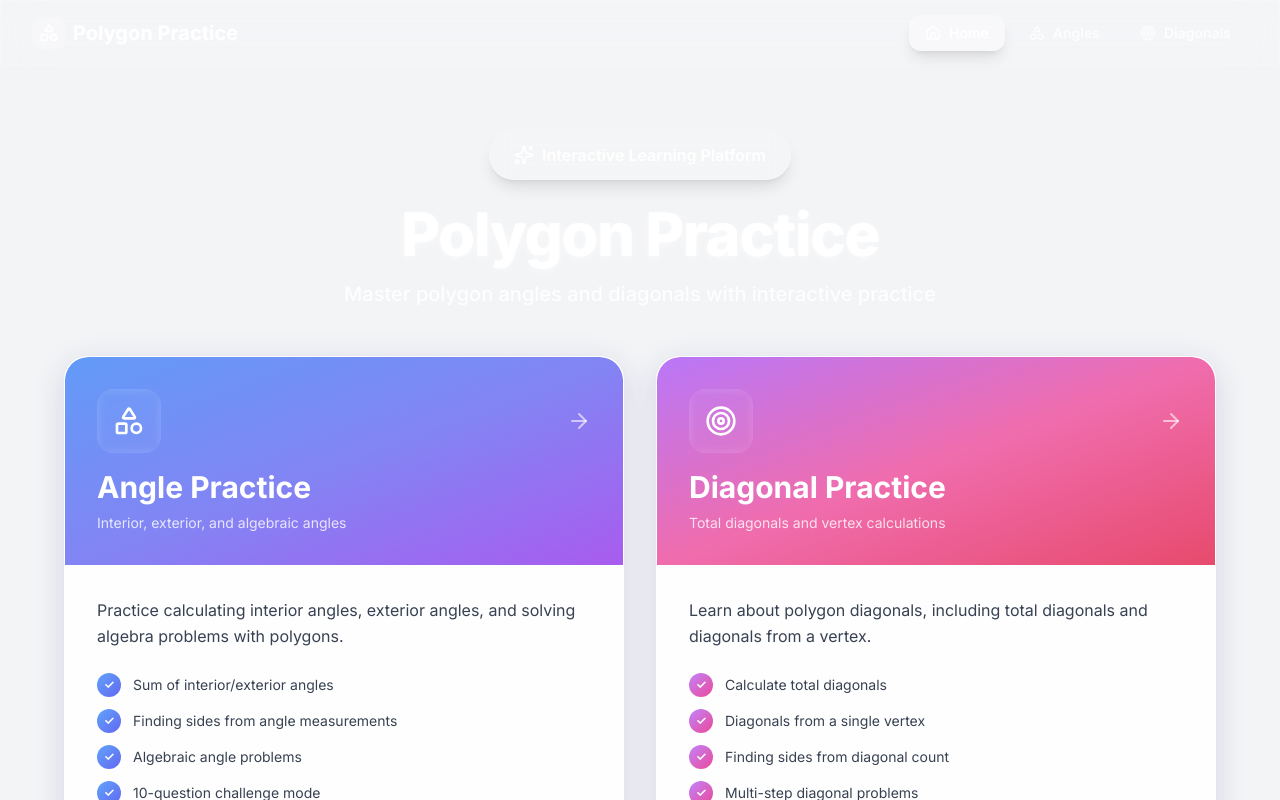
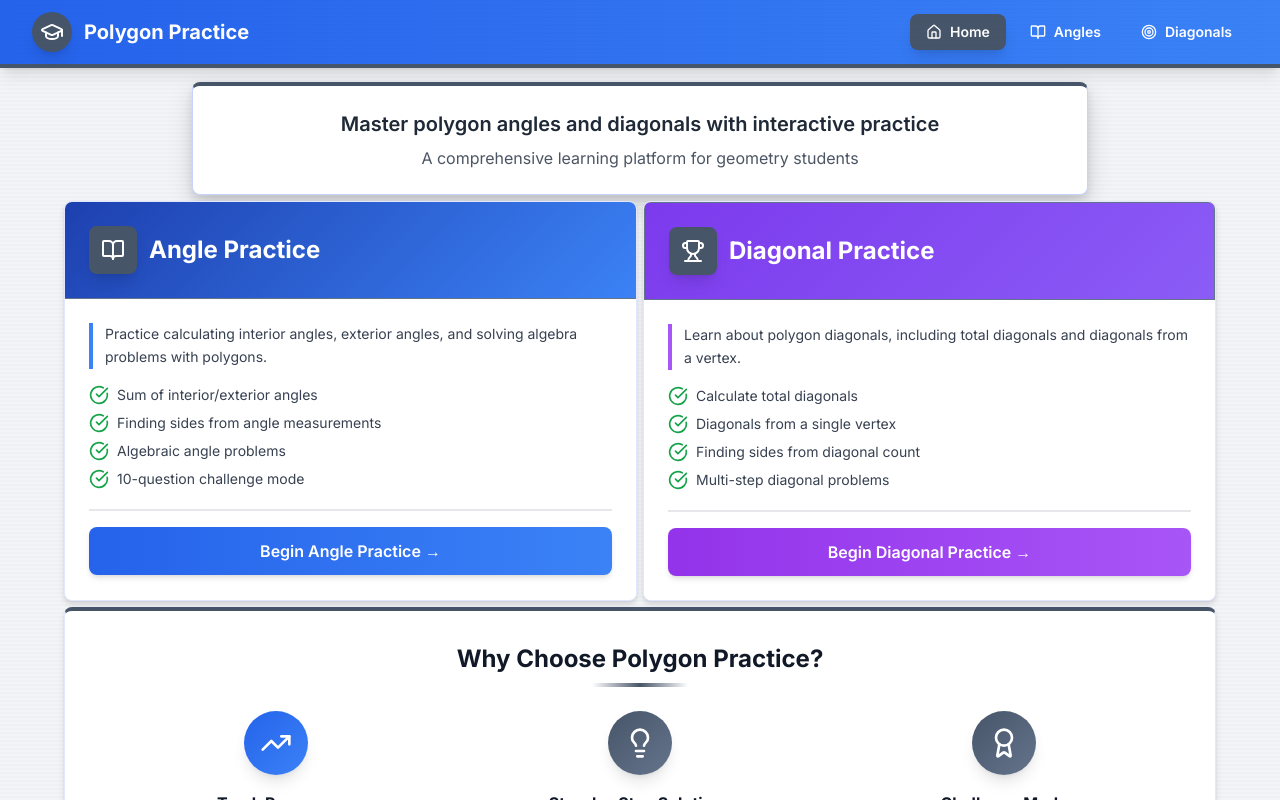
Before and after one commit to Shmar10/polygon-practice, a React (Vite) app: page / in a window 1280 px wide. Shown: the top 800 px of the page. Built offline with nearby package versions, Linux system fonts and the light colour scheme.

Commit message:
feat: Update UI styling and navigation for improved user experience

```diff
--- a/src/components/shared/Navigation.jsx
+++ b/src/components/shared/Navigation.jsx
@@ -1,9 +1,9 @@
 import { Link, useLocation } from 'react-router-dom';
-import { Home, Shapes, Target } from 'lucide-react';
+import { Home, BookOpen, Target, GraduationCap } from 'lucide-react';
 
 /**
- * Navigation Component - Glassmorphism Design
- * Main navigation bar for the app with frosted glass effect
+ * Navigation Component - Academic Premium Design
+ * Professional academic navigation bar
  */
 export function Navigation() {
   const location = useLocation();
@@ -11,25 +11,25 @@ export function Navigation() {
   const isActive = (path) => location.pathname === path;
 
   return (
-    <nav className="glass-strong mb-8 sticky top-0 z-40 border-b border-white/20">
+    <nav className="bg-gradient-to-r from-blue-600 to-blue-500 border-b-4 border-slate-600 mb-1.5 shadow-lg">
       <div className="container mx-auto max-w-7xl px-4 sm:px-6 lg:px-8">
         <div className="flex justify-between items-center h-16">
           {/* Logo/Title */}
-          <Link to="/" className="text-xl font-bold text-white hover:text-white/80 transition-colors flex items-center gap-2">
-            <div className="w-8 h-8 rounded-lg bg-white/20 flex items-center justify-center">
-              <Shapes className="w-5 h-5" />
+          <Link to="/" className="flex items-center gap-3 text-white hover:text-blue-200 transition-colors">
+            <div className="w-10 h-10 rounded-full bg-slate-600 flex items-center justify-center shadow-lg">
+              <GraduationCap className="w-6 h-6 text-white" />
             </div>
-            Polygon Practice
+            <span className="text-xl font-bold hidden sm:inline">Polygon Practice</span>
           </Link>
 
           {/* Navigation Links */}
           <div className="flex space-x-2">
             <Link
               to="/"
-              className={`px-4 py-2 rounded-xl text-sm font-semibold transition-all duration-300 flex items-center gap-2 ${
+              className={`px-4 py-2 rounded-lg text-sm font-semibold transition-all duration-200 flex items-center gap-2 ${
                 isActive('/')
-                  ? 'bg-white/30 text-white shadow-lg'
-                  : 'text-white/80 hover:bg-white/20 hover:text-white'
+                  ? 'bg-slate-600 text-white shadow-lg'
+                  : 'text-white hover:bg-blue-700'
               }`}
             >
               <Home className="w-4 h-4" />
@@ -37,21 +37,21 @@ export function Navigation() {
             </Link>
             <Link
               to="/angles"
-              className={`px-4 py-2 rounded-xl text-sm font-semibold transition-all duration-300 flex items-center gap-2 ${
+              className={`px-4 py-2 rounded-lg text-sm font-semibold transition-all duration-200 flex items-center gap-2 ${
                 isActive('/angles')
-                  ? 'bg-white/30 text-white shadow-lg'
-                  : 'text-white/80 hover:bg-white/20 hover:text-white'
+                  ? 'bg-slate-600 text-white shadow-lg'
+                  : 'text-white hover:bg-blue-700'
               }`}
             >
-              <Shapes className="w-4 h-4" />
+              <BookOpen className="w-4 h-4" />
               <span className="hidden sm:inline">Angles</span>
             </Link>
             <Link
               to="/diagonals"
-              className={`px-4 py-2 rounded-xl text-sm font-semibold transition-all duration-300 flex items-center gap-2 ${
+              className={`px-4 py-2 rounded-lg text-sm font-semibold transition-all duration-200 flex items-center gap-2 ${
                 isActive('/diagonals')
-                  ? 'bg-white/30 text-white shadow-lg'
-                  : 'text-white/80 hover:bg-white/20 hover:text-white'
+                  ? 'bg-slate-600 text-white shadow-lg'
+                  : 'text-white hover:bg-blue-700'
               }`}
             >
               <Target className="w-4 h-4" />
--- a/src/index.css
+++ b/src/index.css
@@ -4,12 +4,10 @@
 @tailwind components;
 @tailwind utilities;
 
-/* Glassmorphism Animated Background */
+/* Academic Premium Background */
 @layer base {
   body {
-    background: linear-gradient(135deg, #667eea 0%, #764ba2 50%, #f093fb 100%);
-    background-size: 200% 200%;
-    animation: gradientShift 15s ease infinite;
+    background: linear-gradient(180deg, #f8fafc 0%, #f1f5f9 100%);
     min-height: 100vh;
     position: relative;
   }
@@ -17,30 +15,19 @@
   body::before {
     content: '';
     position: fixed;
-    top: -50%;
-    left: -50%;
-    width: 200%;
-    height: 200%;
-    background: radial-gradient(circle, rgba(102, 126, 234, 0.3) 0%, transparent 50%),
-                radial-gradient(circle at 80% 80%, rgba(240, 147, 251, 0.3) 0%, transparent 50%);
-    animation: rotate 30s linear infinite;
-    z-index: -1;
+    top: 0;
+    left: 0;
+    right: 0;
+    bottom: 0;
+    background-image:
+      repeating-linear-gradient(0deg, transparent, transparent 2px, rgba(30, 64, 175, 0.02) 2px, rgba(30, 64, 175, 0.02) 4px);
+    pointer-events: none;
+    z-index: 0;
   }
 
   html {
     scroll-behavior: smooth;
   }
-}
-
-@keyframes gradientShift {
-  0% { background-position: 0% 50%; }
-  50% { background-position: 100% 50%; }
-  100% { background-position: 0% 50%; }
-}
-
-@keyframes rotate {
-  from { transform: rotate(0deg); }
-  to { transform: rotate(360deg); }
 }
 
 /* Hide number input spinners */
@@ -53,35 +40,28 @@ input[type=number] {
   -moz-appearance: textfield;
 }
 
-/* Glassmorphism utilities */
+/* Academic Premium Card Styles */
 @layer components {
-  .glass {
-    background: rgba(255, 255, 255, 0.1);
-    backdrop-filter: blur(10px);
-    -webkit-backdrop-filter: blur(10px);
-    border: 1px solid rgba(255, 255, 255, 0.2);
+  .academic-card {
+    background: #ffffff;
+    border: 1px solid #e0e7ff;
+    box-shadow: 0 4px 6px rgba(0, 0, 0, 0.1), 0 2px 4px rgba(0, 0, 0, 0.06);
   }
 
-  .glass-strong {
-    background: rgba(255, 255, 255, 0.15);
-    backdrop-filter: blur(20px);
-    -webkit-backdrop-filter: blur(20px);
-    border: 1px solid rgba(255, 255, 255, 0.3);
+  .academic-card-raised {
+    background: #ffffff;
+    border: 1px solid #c7d2fe;
+    box-shadow: 0 10px 25px rgba(0, 0, 0, 0.15), 0 5px 10px rgba(0, 0, 0, 0.1);
   }
 
-  .glass-card {
-    background: rgba(255, 255, 255, 0.9);
-    backdrop-filter: blur(20px);
-    -webkit-backdrop-filter: blur(20px);
-    border: 1px solid rgba(255, 255, 255, 0.5);
-    box-shadow: 0 8px 32px 0 rgba(31, 38, 135, 0.15);
+  .academic-header {
+    background: linear-gradient(135deg, #1e40af 0%, #3b82f6 100%);
+    border-bottom: 1px solid #64748b;
   }
 
-  .glass-dark {
-    background: rgba(255, 255, 255, 0.05);
-    backdrop-filter: blur(10px);
-    -webkit-backdrop-filter: blur(10px);
-    border: 1px solid rgba(255, 255, 255, 0.1);
+  .academic-accent {
+    background: linear-gradient(135deg, #7c3aed 0%, #8b5cf6 100%);
+    border: 1px solid #64748b;
   }
 }
 
@@ -96,4 +76,7 @@ input[type=number] {
   .text-shadow-white {
     text-shadow: 0 2px 8px rgba(255, 255, 255, 0.5);
   }
+  .text-shadow-gold {
+    text-shadow: 2px 2px 4px rgba(193, 154, 107, 0.3);
+  }
 }
--- a/src/pages/Home.jsx
+++ b/src/pages/Home.jsx
@@ -1,90 +1,72 @@
 import { Link } from 'react-router-dom';
-import { BookOpen, Trophy, TrendingUp, Lightbulb, Target, Shapes, Sparkles, ArrowRight } from 'lucide-react';
+import { BookOpen, Trophy, TrendingUp, Lightbulb, GraduationCap, Award, CheckCircle } from 'lucide-react';
 
 /**
- * Home Page - Glassmorphism Design
- * Modern frosted glass aesthetic with vibrant gradients
+ * Home Page - Academic Premium Design
+ * Classic, professional academic aesthetic
  */
 export function Home() {
   return (
-    <div className="min-h-screen py-8 px-4 sm:px-6 lg:px-8 relative">
+    <div className="min-h-screen py-2 px-4 sm:px-6 lg:px-8 relative">
       <div className="max-w-6xl mx-auto relative z-10">
-        {/* Header with glass badge */}
-        <div className="text-center mb-12 animate-fade-in">
-          <div className="inline-flex items-center gap-2 glass px-6 py-3 rounded-full shadow-lg mb-6 hover:scale-105 transition-transform">
-            <Sparkles className="w-5 h-5 text-white" />
-            <span className="font-semibold text-white">Interactive Learning Platform</span>
+        {/* Academic Header */}
+        <div className="text-center mb-1.5 animate-fade-in">
+          <div className="academic-card-raised rounded-lg p-6 max-w-4xl mx-auto border-t-4 border-t-slate-600">
+            <p className="text-xl text-gray-800 font-semibold mb-2">
+              Master polygon angles and diagonals with interactive practice
+            </p>
+            <p className="text-base text-gray-600">
+              A comprehensive learning platform for geometry students
+            </p>
           </div>
-          <h1 className="text-5xl sm:text-6xl font-extrabold text-white mb-4 tracking-tight text-shadow-white">
-            Polygon Practice
-          </h1>
-          <p className="text-xl text-white/90 font-medium max-w-2xl mx-auto">
-            Master polygon angles and diagonals with interactive practice
-          </p>
         </div>
 
-        {/* Practice Mode Cards - Glassmorphism */}
-        <div className="grid md:grid-cols-2 gap-8 mb-12">
+        {/* Practice Mode Cards */}
+        <div className="grid md:grid-cols-2 gap-1.5 mb-1.5">
           {/* Angles Card */}
           <Link
             to="/angles"
-            className="block group animate-slide-up"
+            className="block group"
           >
-            <div className="glass-card rounded-3xl overflow-hidden hover:scale-105 transition-all duration-500 hover:shadow-2xl">
-              {/* Gradient Header */}
-              <div className="relative p-8 bg-gradient-to-br from-blue-500/80 via-indigo-500/80 to-purple-600/80 backdrop-blur-xl">
-                <div className="absolute inset-0 bg-white/10 opacity-0 group-hover:opacity-100 transition-opacity duration-500"></div>
-                <div className="relative z-10">
-                  <div className="flex items-center justify-between mb-4">
-                    <div className="w-16 h-16 rounded-2xl bg-white/20 backdrop-blur-sm flex items-center justify-center group-hover:rotate-12 group-hover:scale-110 transition-all duration-300">
-                      <Shapes className="w-8 h-8 text-white" />
-                    </div>
-                    <ArrowRight className="w-6 h-6 text-white/60 group-hover:text-white group-hover:translate-x-2 transition-all" />
+            <div className="academic-card rounded-lg overflow-hidden hover:shadow-xl transition-all duration-300 h-full">
+              {/* Header */}
+              <div className="academic-header p-6">
+                <div className="flex items-center gap-3">
+                  <div className="w-12 h-12 rounded-lg bg-slate-600 flex items-center justify-center shadow-lg">
+                    <BookOpen className="w-6 h-6 text-white" />
                   </div>
-                  <h2 className="text-3xl font-bold text-white mb-2">
+                  <h2 className="text-2xl font-bold text-white">
                     Angle Practice
                   </h2>
-                  <p className="text-white/80 text-sm">
-                    Interior, exterior, and algebraic angles
-                  </p>
                 </div>
               </div>
 
               {/* Content */}
-              <div className="p-8">
-                <p className="text-gray-700 mb-6 leading-relaxed">
+              <div className="p-6 bg-white">
+                <p className="text-gray-700 text-sm mb-4 leading-relaxed border-l-4 border-blue-500 pl-3">
                   Practice calculating interior angles, exterior angles, and solving algebra problems with polygons.
                 </p>
-                <ul className="space-y-3 mb-8">
-                  <li className="flex items-center gap-3 text-gray-700">
-                    <div className="w-6 h-6 rounded-full bg-gradient-to-br from-blue-400 to-indigo-500 flex items-center justify-center flex-shrink-0">
-                      <span className="text-white text-xs font-bold">✓</span>
-                    </div>
+                <ul className="space-y-2 mb-5">
+                  <li className="flex items-center gap-2 text-gray-700">
+                    <CheckCircle className="w-5 h-5 text-green-600 flex-shrink-0" />
                     <span className="text-sm">Sum of interior/exterior angles</span>
                   </li>
-                  <li className="flex items-center gap-3 text-gray-700">
-                    <div className="w-6 h-6 rounded-full bg-gradient-to-br from-blue-400 to-indigo-500 flex items-center justify-center flex-shrink-0">
-                      <span className="text-white text-xs font-bold">✓</span>
-                    </div>
+                  <li className="flex items-center gap-2 text-gray-700">
+                    <CheckCircle className="w-5 h-5 text-green-600 flex-shrink-0" />
                     <span className="text-sm">Finding sides from angle measurements</span>
                   </li>
-                  <li className="flex items-center gap-3 text-gray-700">
-                    <div className="w-6 h-6 rounded-full bg-gradient-to-br from-blue-400 to-indigo-500 flex items-center justify-center flex-shrink-0">
-                      <span className="text-white text-xs font-bold">✓</span>
-                    </div>
+                  <li className="flex items-center gap-2 text-gray-700">
+                    <CheckCircle className="w-5 h-5 text-green-600 flex-shrink-0" />
                     <span className="text-sm">Algebraic angle problems</span>
                   </li>
-                  <li className="flex items-center gap-3 text-gray-700">
-                    <div className="w-6 h-6 rounded-full bg-gradient-to-br from-blue-400 to-indigo-500 flex items-center justify-center flex-shrink-0">
-                      <span className="text-white text-xs font-bold">✓</span>
-                    </div>
+                  <li className="flex items-center gap-2 text-gray-700">
+                    <CheckCircle className="w-5 h-5 text-green-600 flex-shrink-0" />
                     <span className="text-sm">10-question challenge mode</span>
                   </li>
                 </ul>
-                <div className="glass p-4 rounded-2xl group-hover:bg-white/30 transition-all duration-300">
-                  <div className="flex items-center justify-between">
-                    <span className="font-bold text-indigo-900">Start Practicing</span>
-                    <BookOpen className="w-5 h-5 text-indigo-600 group-hover:scale-110 transition-transform" />
+                <div className="border-t-2 border-gray-200 pt-4">
+                  <div className="bg-gradient-to-r from-blue-600 to-blue-500 text-white py-3 px-4 rounded-lg text-center font-semibold group-hover:from-blue-700 group-hover:to-blue-600 transition-all shadow-md hover:shadow-lg">
+                    Begin Angle Practice →
                   </div>
                 </div>
               </div>
@@ -94,64 +76,47 @@ export function Home() {
           {/* Diagonals Card */}
           <Link
             to="/diagonals"
-            className="block group animate-slide-up"
-            style={{ animationDelay: '0.1s' }}
+            className="block group"
           >
-            <div className="glass-card rounded-3xl overflow-hidden hover:scale-105 transition-all duration-500 hover:shadow-2xl">
-              {/* Gradient Header */}
-              <div className="relative p-8 bg-gradient-to-br from-purple-500/80 via-pink-500/80 to-rose-600/80 backdrop-blur-xl">
-                <div className="absolute inset-0 bg-white/10 opacity-0 group-hover:opacity-100 transition-opacity duration-500"></div>
-                <div className="relative z-10">
-                  <div className="flex items-center justify-between mb-4">
-                    <div className="w-16 h-16 rounded-2xl bg-white/20 backdrop-blur-sm flex items-center justify-center group-hover:rotate-12 group-hover:scale-110 transition-all duration-300">
-                      <Target className="w-8 h-8 text-white" />
-                    </div>
-                    <ArrowRight className="w-6 h-6 text-white/60 group-hover:text-white group-hover:translate-x-2 transition-all" />
+            <div className="academic-card rounded-lg overflow-hidden hover:shadow-xl transition-all duration-300 h-full">
+              {/* Header */}
+              <div className="academic-accent p-6">
+                <div className="flex items-center gap-3">
+                  <div className="w-12 h-12 rounded-lg bg-slate-600 flex items-center justify-center shadow-lg">
+                    <Trophy className="w-6 h-6 text-white" />
                   </div>
-                  <h2 className="text-3xl font-bold text-white mb-2">
+                  <h2 className="text-2xl font-bold text-white">
                     Diagonal Practice
                   </h2>
-                  <p className="text-white/80 text-sm">
-                    Total diagonals and vertex calculations
-                  </p>
                 </div>
               </div>
 
               {/* Content */}
-              <div className="p-8">
-                <p className="text-gray-700 mb-6 leading-relaxed">
+              <div className="p-6 bg-white">
+                <p className="text-gray-700 text-sm mb-4 leading-relaxed border-l-4 border-purple-500 pl-3">
                   Learn about polygon diagonals, including total diagonals and diagonals from a vertex.
                 </p>
-                <ul className="space-y-3 mb-8">
-                  <li className="flex items-center gap-3 text-gray-700">
-                    <div className="w-6 h-6 rounded-full bg-gradient-to-br from-purple-400 to-pink-500 flex items-center justify-center flex-shrink-0">
-                      <span className="text-white text-xs font-bold">✓</span>
-                    </div>
+                <ul className="space-y-2 mb-5">
+                  <li className="flex items-center gap-2 text-gray-700">
+                    <CheckCircle className="w-5 h-5 text-green-600 flex-shrink-0" />
                     <span className="text-sm">Calculate total diagonals</span>
                   </li>
-                  <li className="flex items-center gap-3 text-gray-700">
-                    <div className="w-6 h-6 rounded-full bg-gradient-to-br from-purple-400 to-pink-500 flex items-center justify-center flex-shrink-0">
-                      <span className="text-white text-xs font-bold">✓</span>
-                    </div>
+                  <li className="flex items-center gap-2 text-gray-700">
+                    <CheckCircle className="w-5 h-5 text-green-600 flex-shrink-0" />
                     <span className="text-sm">Diagonals from a single vertex</span>
                   </li>
-                  <li className="flex items-center gap-3 text-gray-700">
-                    <div className="w-6 h-6 rounded-full bg-gradient-to-br from-purple-400 to-pink-500 flex items-center justify-center flex-shrink-0">
-                      <span className="text-white text-xs font-bold">✓</span>
-                    </div>
+                  <li className="flex items-center gap-2 text-gray-700">
+                    <CheckCircle className="w-5 h-5 text-green-600 flex-shrink-0" />
                     <span className="text-sm">Finding sides from diagonal count</span>
                   </li>
-                  <li className="flex items-center gap-3 text-gray-700">
-                    <div className="w-6 h-6 rounded-full bg-gradient-to-br from-purple-400 to-pink-500 flex items-center justify-center flex-shrink-0">
-                      <span className="text-white text-xs font-bold">✓</span>
-                    </div>
+                  <li className="flex items-center gap-2 text-gray-700">
+                    <CheckCircle className="w-5 h-5 text-green-600 flex-shrink-0" />
                     <span className="text-sm">Multi-step diagonal problems</span>
                   </li>
                 </ul>
-                <div className="glass p-4 rounded-2xl group-hover:bg-white/30 transition-all duration-300">
-                  <div className="flex items-center justify-between">
-                    <span className="font-bold text-pink-900">Start Practicing</span>
-                    <BookOpen className="w-5 h-5 text-pink-600 group-hover:scale-110 transition-transform" />
+                <div className="border-t-2 border-gray-200 pt-4">
+                  <div className="bg-gradient-to-r from-purple-600 to-purple-500 text-white py-3 px-4 rounded-lg text-center font-semibold group-hover:from-purple-700 group-hover:to-purple-600 transition-all shadow-md hover:shadow-lg">
+                    Begin Diagonal Practice →
                   </div>
                 </div>
               </div>
@@ -159,33 +124,36 @@ export function Home() {
           </Link>
         </div>
 
-        {/* Features Section - Glass Card */}
-        <div className="glass-card rounded-3xl p-8 sm:p-10 animate-fade-in" style={{ animationDelay: '0.2s' }}>
-          <h3 className="text-2xl font-bold text-gray-900 mb-8 text-center">Why Choose Polygon Practice?</h3>
-          <div className="grid sm:grid-cols-3 gap-8">
-            <div className="text-center group cursor-default">
-              <div className="w-20 h-20 mx-auto mb-4 rounded-3xl bg-gradient-to-br from-blue-400 to-indigo-500 flex items-center justify-center group-hover:scale-110 group-hover:rotate-6 transition-all duration-300 shadow-lg">
-                <TrendingUp className="w-10 h-10 text-white" />
+        {/* Features Section */}
+        <div className="academic-card rounded-lg p-8 border-t-4 border-t-slate-600">
+          <div className="text-center mb-6">
+            <h3 className="text-2xl font-bold text-gray-900 mb-2">Why Choose Polygon Practice?</h3>
+            <div className="w-24 h-1 bg-gradient-to-r from-transparent via-slate-600 to-transparent mx-auto"></div>
+          </div>
+          <div className="grid sm:grid-cols-3 gap-1.5">
+            <div className="text-center">
+              <div className="w-16 h-16 mx-auto mb-4 rounded-full bg-gradient-to-br from-blue-600 to-blue-500 flex items-center justify-center shadow-lg">
+                <TrendingUp className="w-8 h-8 text-white" />
               </div>
-              <h4 className="font-bold text-gray-900 mb-2 text-lg">Track Progress</h4>
+              <h4 className="font-bold text-gray-900 mb-2">Track Progress</h4>
               <p className="text-sm text-gray-600 leading-relaxed">
                 Monitor your correct and incorrect answers in real-time
               </p>
             </div>
-            <div className="text-center group cursor-default">
-              <div className="w-20 h-20 mx-auto mb-4 rounded-3xl bg-gradient-to-br from-emerald-400 to-green-500 flex items-center justify-center group-hover:scale-110 group-hover:rotate-6 transition-all duration-300 shadow-lg">
-                <Lightbulb className="w-10 h-10 text-white" />
+            <div className="text-center">
+              <div className="w-16 h-16 mx-auto mb-4 rounded-full bg-gradient-to-br from-slate-600 to-slate-500 flex items-center justify-center shadow-lg">
+                <Lightbulb className="w-8 h-8 text-white" />
               </div>
-              <h4 className="font-bold text-gray-900 mb-2 text-lg">Step-by-Step Solutions</h4>
+              <h4 className="font-bold text-gray-900 mb-2">Step-by-Step Solutions</h4>
               <p className="text-sm text-gray-600 leading-relaxed">
                 Learn from detailed explanations when you get stuck
               </p>
             </div>
-            <div className="text-center group cursor-default">
-              <div className="w-20 h-20 mx-auto mb-4 rounded-3xl bg-gradient-to-br from-amber-400 to-orange-500 flex items-center justify-center group-hover:scale-110 group-hover:rotate-6 transition-all duration-300 shadow-lg">
-                <Trophy className="w-10 h-10 text-white" />
+            <div className="text-center">
+              <div className="w-16 h-16 mx-auto mb-4 rounded-full bg-gradient-to-br from-slate-600 to-slate-500 flex items-center justify-center shadow-lg">
+                <Award className="w-8 h-8 text-white" />
               </div>
-              <h4 className="font-bold text-gray-900 mb-2 text-lg">Challenge Mode</h4>
+              <h4 className="font-bold text-gray-900 mb-2">Challenge Mode</h4>
               <p className="text-sm text-gray-600 leading-relaxed">
                 Test yourself with 10-question challenges
               </p>
```
Also changed, not shown: src/pages/AnglesPage.jsx (+53 -55 lines), src/pages/DiagonalsPage.jsx (+53 -55 lines).
